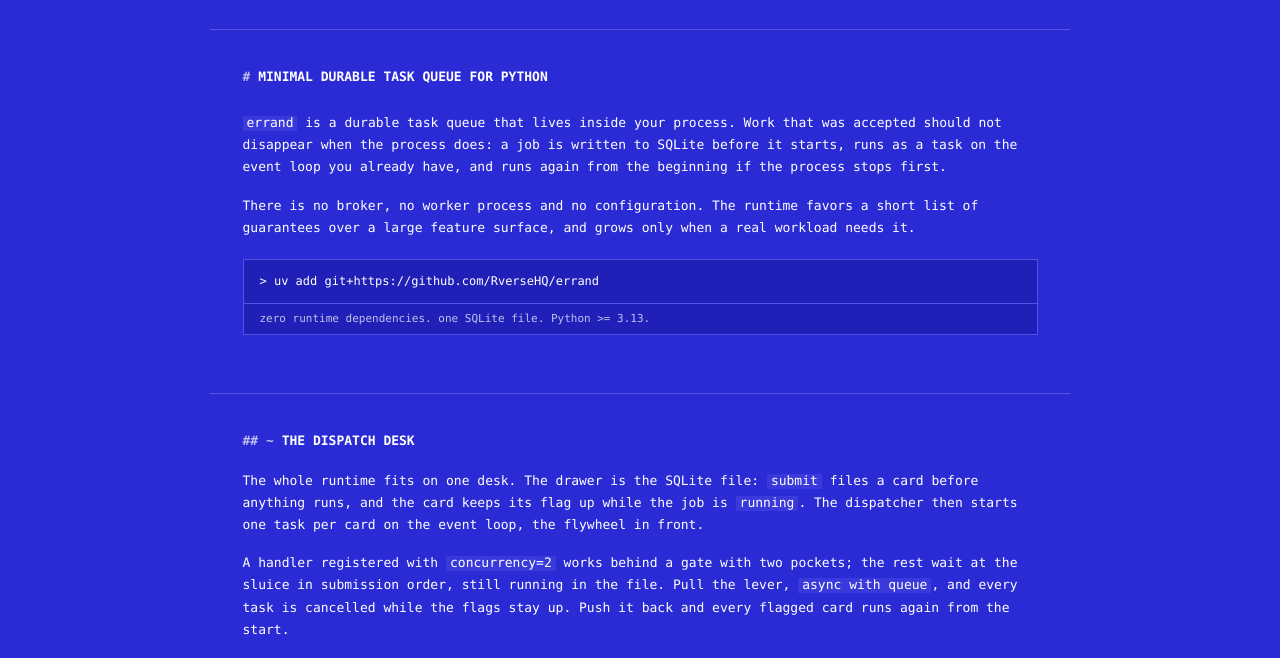
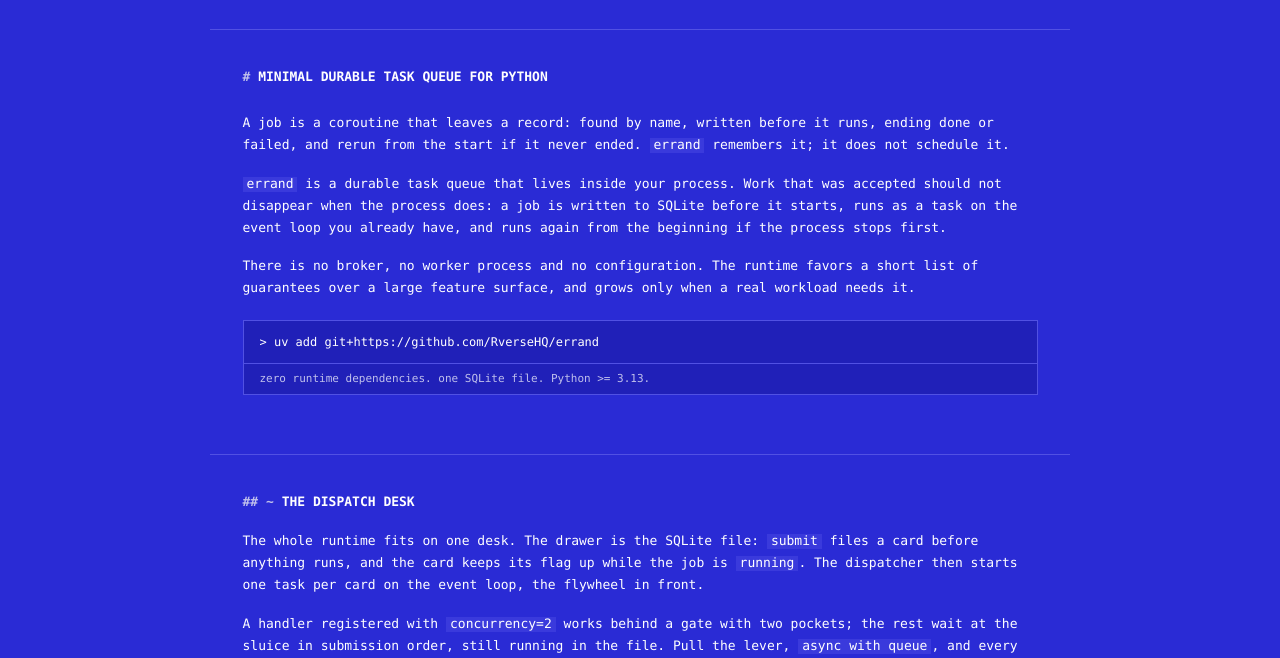
Before and after one commit to RverseHQ/errand, a plain HTML site: page docs/index.html in a window 1280 px wide. Shown: the part 98-756 px from the top of the page. Drawn offline with Linux system fonts and the light colour scheme.

Commit message:
docs: open the design with the one sentence that defines errand
The README and the website listed guarantees but never named the model they
all come from. One sentence now states it: a job is a coroutine that leaves a
record, and each clause maps to a primitive, a handler found by kind, durable
submit, the done or failed outcome and at-least-once rerun. Its last part,
remembering rather than scheduling, is what keeps brokers, workers, priorities
and cancellation out of the core. It opens the README design section and the
website hero in every language.

```diff
--- a/docs/index.html
+++ b/docs/index.html
@@ -563,6 +563,7 @@
       <section>
         <h1 class="h-doc h-doc-1" data-i18n="hero.title">MINIMAL DURABLE TASK QUEUE FOR PYTHON</h1>
         <div class="copy">
+          <p data-i18n-html="hero.lead"></p>
           <p data-i18n-html="hero.copy1"></p>
           <p data-i18n="hero.copy2"></p>
         </div>
@@ -859,6 +860,7 @@ const translations = {
     "nav.usage": "[ USAGE ]",
     "nav.github": "[ GITHUB ]",
     "hero.title": "MINIMAL DURABLE TASK QUEUE FOR PYTHON",
+    "hero.lead": 'A job is a coroutine that leaves a record: found by name, written before it runs, ending done or failed, and rerun from the start if it never ended. <span class="ic">errand</span> remembers it; it does not schedule it.',
     "hero.copy1": '<span class="ic">errand</span> is a durable task queue that lives inside your process. Work that was accepted should not disappear when the process does: a job is written to SQLite before it starts, runs as a task on the event loop you already have, and runs again from the beginning if the process stops first.',
     "hero.copy2": "There is no broker, no worker process and no configuration. The runtime favors a short list of guarantees over a large feature surface, and grows only when a real workload needs it.",
     "hero.callout": "zero runtime dependencies. one SQLite file. Python >= 3.13.",
@@ -940,6 +942,7 @@ const translations = {
     "nav.usage": "[ 用法 ]",
     "nav.github": "[ GITHUB ]",
     "hero.title": "面向 PYTHON 的极简持久化任务队列",
+    "hero.lead": '差事是一个会留下记录的协程：按名字找到处理函数，先落盘再起跑，结局只有成或败，没办完就从头再来。<span class="ic">errand</span> 只负责记住它，不负责调度它。',
     "hero.copy1": '<span class="ic">errand</span> 是一个运行在你的进程内的持久化任务队列。被受理的工作不应随进程一起消失：差事在开始之前先写入 SQLite，作为任务跑在你已有的事件循环上，如果进程先停了，下次会从头再跑一遍。',
     "hero.copy2": "没有 broker，没有 worker 进程，也没有配置。运行时用一份简短的保证清单代替庞大的功能面，只在真实负载需要时才生长。",
     "hero.callout": "零运行时依赖。一个 SQLite 文件。Python >= 3.13。",
@@ -1021,6 +1024,7 @@ const translations = {
     "nav.usage": "[ 使い方 ]",
     "nav.github": "[ GITHUB ]",
     "hero.title": "PYTHON のための最小限の永続タスクキュー",
+    "hero.lead": 'ジョブとは記録を残すコルーチンです。名前でハンドラが決まり、走る前に書き込まれ、成功か失敗で終わり、終わらなかったものは最初からやり直されます。<span class="ic">errand</span> はそれを覚えておくだけで、スケジュールはしません。',
     "hero.copy1": '<span class="ic">errand</span> はプロセスの中で動く永続タスクキューです。受け付けた仕事はプロセスと一緒に消えるべきではありません。ジョブは開始前に SQLite に書き込まれ、既存のイベントループ上のタスクとして実行され、先にプロセスが止まれば最初からもう一度実行されます。',
     "hero.copy2": "ブローカーもワーカープロセスも設定もありません。ランタイムは大きな機能面より短い保証のリストを選び、実際の負荷が必要としたときだけ育ちます。",
     "hero.callout": "実行時依存はゼロ。SQLite ファイルひとつ。Python >= 3.13。",
@@ -1102,6 +1106,7 @@ const translations = {
     "nav.usage": "[ ПРИМЕРЫ ]",
     "nav.github": "[ GITHUB ]",
     "hero.title": "МИНИМАЛЬНАЯ НАДЕЖНАЯ ОЧЕРЕДЬ ЗАДАЧ ДЛЯ PYTHON",
+    "hero.lead": 'Задание — это корутина, оставляющая запись: обработчик находится по имени, запись делается до запуска, итог — done или failed, а незавершенное перезапускается с начала. <span class="ic">errand</span> помнит задание, но не планирует его.',
     "hero.copy1": '<span class="ic">errand</span> - надежная очередь задач, которая живет внутри вашего процесса. Принятая работа не должна исчезать вместе с процессом: задание записывается в SQLite до запуска, выполняется как задача в уже существующем event loop и запускается заново с начала, если процесс остановился раньше.',
     "hero.copy2": "Нет брокера, нет worker-процесса, нет конфигурации. Рантайм предпочитает короткий список гарантий большому набору функций и растет только тогда, когда этого требует реальная нагрузка.",
     "hero.callout": "ноль runtime-зависимостей. один файл SQLite. Python >= 3.13.",
@@ -1183,6 +1188,7 @@ const translations = {
     "nav.usage": "[ USAGE ]",
     "nav.github": "[ GITHUB ]",
     "hero.title": "FILE DE TÂCHES DURABLE ET MINIMALE POUR PYTHON",
+    "hero.lead": 'Un job est une coroutine qui laisse une trace : trouvé par son nom, écrit avant de s exécuter, terminé en done ou failed, et relancé depuis le début s il n a jamais fini. <span class="ic">errand</span> s en souvient ; il ne l ordonnance pas.',
     "hero.copy1": '<span class="ic">errand</span> est une file de tâches durable qui vit dans votre processus. Un travail accepté ne doit pas disparaître avec le processus : chaque job est écrit dans SQLite avant de démarrer, tourne comme une tâche sur la boucle d événements que vous avez déjà, et repart du début si le processus s arrête avant.',
     "hero.copy2": "Pas de broker, pas de processus worker, pas de configuration. Le runtime préfère une courte liste de garanties à une grande surface de fonctionnalités, et ne grandit que lorsqu une vraie charge l exige.",
     "hero.callout": "aucune dépendance runtime. un fichier SQLite. Python >= 3.13.",
@@ -1264,6 +1270,7 @@ const translations = {
     "nav.usage": "[ NUTZUNG ]",
     "nav.github": "[ GITHUB ]",
     "hero.title": "MINIMALE DAUERHAFTE TASK-QUEUE FÜR PYTHON",
+    "hero.lead": 'Ein Job ist eine Coroutine, die einen Eintrag hinterlässt: über ihren Namen gefunden, vor dem Start geschrieben, endet als done oder failed und läuft von vorn, wenn sie nie zu Ende kam. <span class="ic">errand</span> merkt sich den Job; es plant ihn nicht.',
     "hero.copy1": '<span class="ic">errand</span> ist eine dauerhafte Task-Queue, die in deinem Prozess lebt. Angenommene Arbeit soll nicht mit dem Prozess verschwinden: Ein Job wird vor dem Start in SQLite geschrieben, läuft als Task auf dem Event-Loop, den du schon hast, und läuft von vorn, wenn der Prozess vorher stoppt.',
     "hero.copy2": "Kein Broker, kein Worker-Prozess, keine Konfiguration. Die Runtime bevorzugt eine kurze Liste von Garantien vor einer großen Featurefläche und wächst nur, wenn eine echte Last es verlangt.",
     "hero.callout": "keine Runtime-Abhängigkeiten. eine SQLite-Datei. Python >= 3.13.",
@@ -1345,6 +1352,7 @@ const translations = {
     "nav.usage": "[ 사용법 ]",
     "nav.github": "[ GITHUB ]",
     "hero.title": "PYTHON을 위한 최소한의 내구성 있는 작업 큐",
+    "hero.lead": '작업은 기록을 남기는 코루틴입니다. 이름으로 핸들러를 찾고, 실행 전에 기록되며, done 또는 failed로 끝나고, 끝나지 못했다면 처음부터 다시 실행됩니다. <span class="ic">errand</span>는 작업을 기억할 뿐, 스케줄하지 않습니다.',
     "hero.copy1": '<span class="ic">errand</span>는 프로세스 안에서 동작하는 내구성 있는 작업 큐입니다. 받아들인 작업은 프로세스와 함께 사라지면 안 됩니다. 작업은 시작 전에 SQLite에 기록되고, 이미 가진 이벤트 루프 위의 태스크로 실행되며, 프로세스가 먼저 멈추면 처음부터 다시 실행됩니다.',
     "hero.copy2": "브로커도, 워커 프로세스도, 설정도 없습니다. 런타임은 큰 기능 면보다 짧은 보장 목록을 택하고, 실제 부하가 필요로 할 때만 자랍니다.",
     "hero.callout": "런타임 의존성 없음. SQLite 파일 하나. Python >= 3.13.",
```
Also changed, not shown: docs/website/i18n.js (+7 -0 lines), docs/website/index.html (+1 -0 lines), 1 other file.
